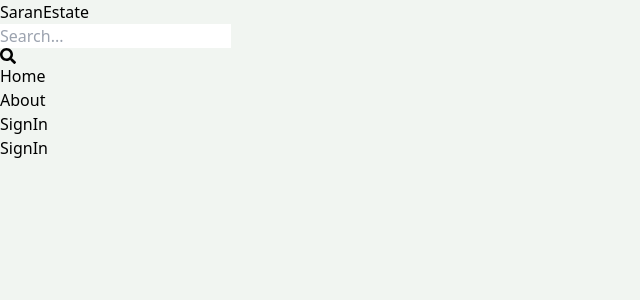
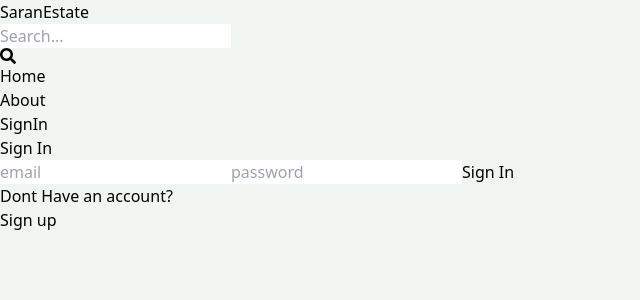
Before and after one commit to saranedubridge/Real-Estate, a React (Vite) app in the folder client/: page /sign-in in a window 1280 px wide. Shown: the top 300 px of the page, without its empty margins (0-640 px from the left). Built offline with nearby package versions, Linux system fonts and the light colour scheme.

Commit message:
add redux toolkit

```diff
--- a/client/package.json
+++ b/client/package.json
@@ -10,9 +10,11 @@
     "preview": "vite preview"
   },
   "dependencies": {
+    "@reduxjs/toolkit": "^2.2.5",
     "react": "^18.2.0",
     "react-dom": "^18.2.0",
     "react-icons": "^5.2.1",
+    "react-redux": "^9.1.2",
     "react-router-dom": "^6.23.1"
   },
   "devDependencies": {
--- a/client/src/Pages/SignIn.jsx
+++ b/client/src/Pages/SignIn.jsx
@@ -1,7 +1,82 @@
-import React from 'react'
+
+import {Link,useNavigate} from 'react-router-dom'
+import { useState } from 'react'
+import { useDispatch, useSelector } from 'react-redux';
+import {
+  signInStart,
+  signInSucess,
+  signInFailure } from '../redux/user/userSlice';
+
 
 export default function SignIn() {
+
+  const[formData,setFormData]=useState({});
+  const{loading,error}= useSelector((state)=>state.user)
+  const navigate=useNavigate();
+  const dispatch=useDispatch();
+  const handleChange=(e)=>{
+    setFormData(
+      {
+        ...formData,
+        [e.target.id]: e.target.value,
+      });
+  };
+
+  const handleSubmit= async(e)=>{
+    e.preventDefault();
+    try{
+      dispatch(signInStart());
+      const res=await fetch('api/auth/signin',
+      {
+        method:'POST',
+        headers:{
+          'Content-Type':'application/json',
+        },
+        body:JSON.stringify(formData)
+      });
+      const data= await res.json();
+      if(data.success===false){
+       dispatch(signInFailure(data.message))
+        return;
+      }
+     dispatch(signInSucess(data))
+      navigate('/')
+    }catch(error){
+      dispatch(signInFailure(error.message))
+
+    }
+
+  }
+
   return (
-    <div>SignIn</div>
+    <div className='p-3 max-w-lg mx-auto'>
+      <h1 className='text-3xl text-center font-semibold my-7'>Sign In</h1>
+
+      <form onSubmit={handleSubmit} className='flex flex-col gap-4 '>
+
+        <input type="email"
+        placeholder='email'
+        className='border p-3 rounded-lg '
+        id='email'onChange={handleChange}/>
+
+        <input type="password"
+         placeholder='password'
+          className='border p-3 rounded-lg '
+           id='password'onChange={handleChange}/>
+
+        <button disabled={loading}
+         className='bg-slate-700 text-white p-3 rounded-lg uppercase hover:opacity-95 disabled:opacity-80'>
+          {loading?'Loading':'Sign In'}</button>
+
+      </form>
+
+      <div className='flex gap-2 mt-5'>
+        <p> Dont Have an account?</p>
+        <Link to={'/sign-up'}>
+          <span className='text-blue-700'>Sign up</span>
+        </Link>
+      </div>
+   {error && <p className='text-red-500 mt-5'>{error}</p>}
+    </div>
   )
 }
--- a/client/src/main.jsx
+++ b/client/src/main.jsx
@@ -2,10 +2,12 @@ import React from 'react'
 import ReactDOM from 'react-dom/client'
 import App from './App.jsx'
 import "./index.css"
+import {store} from './redux/store.js';
+import{Provider} from 'react-redux'
 
 
 ReactDOM.createRoot(document.getElementById('root')).render(
-  <React.StrictMode>
+  <Provider store={store}>
     <App />
-  </React.StrictMode>,
+  </Provider>,
 )
--- /dev/null
+++ b/client/src/redux/store.js
@@ -0,0 +1,10 @@
+import { configureStore } from '@reduxjs/toolkit';
+import userReducer from './user/userSlice';
+
+export const store = configureStore({
+  reducer: {user:userReducer},
+  middleware:(getDefaultMiddleware)=>
+    getDefaultMiddleware({
+    serializableCheck:false,
+  }),
+})
--- /dev/null
+++ b/client/src/redux/user/userSlice.js
@@ -0,0 +1,32 @@
+import {createSlice} from '@reduxjs/toolkit';
+
+
+const initialState={
+    currentUser:null,
+    error:null,
+    loading:false,
+};
+
+const userSlice = createSlice({
+    name:'user',
+    initialState,
+    reducers: {
+        signInStart:(state )=>{
+            state.loading=true
+        },
+        signInSucess:(state,action)=>{
+            state.currentUser=action.payload;
+            state.loading=false;
+            state.error=null;
+
+        },
+        signInFailure:(state,action)=>{
+            state.error=action.payload;
+            state.loading=false;
+        }
+    }
+
+});
+
+export const {signInStart,signInSucess,signInFailure}=userSlice.actions;
+export default userSlice.reducer;
```
Also changed, not shown: 1 other file (tests, documents, lock files or other folders).
